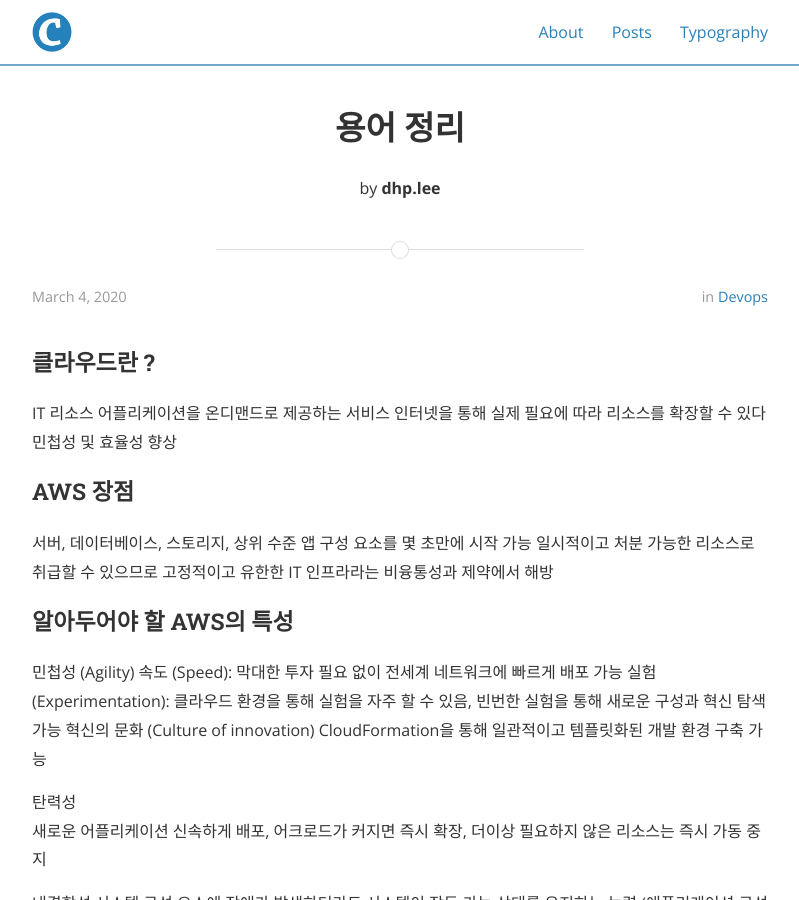
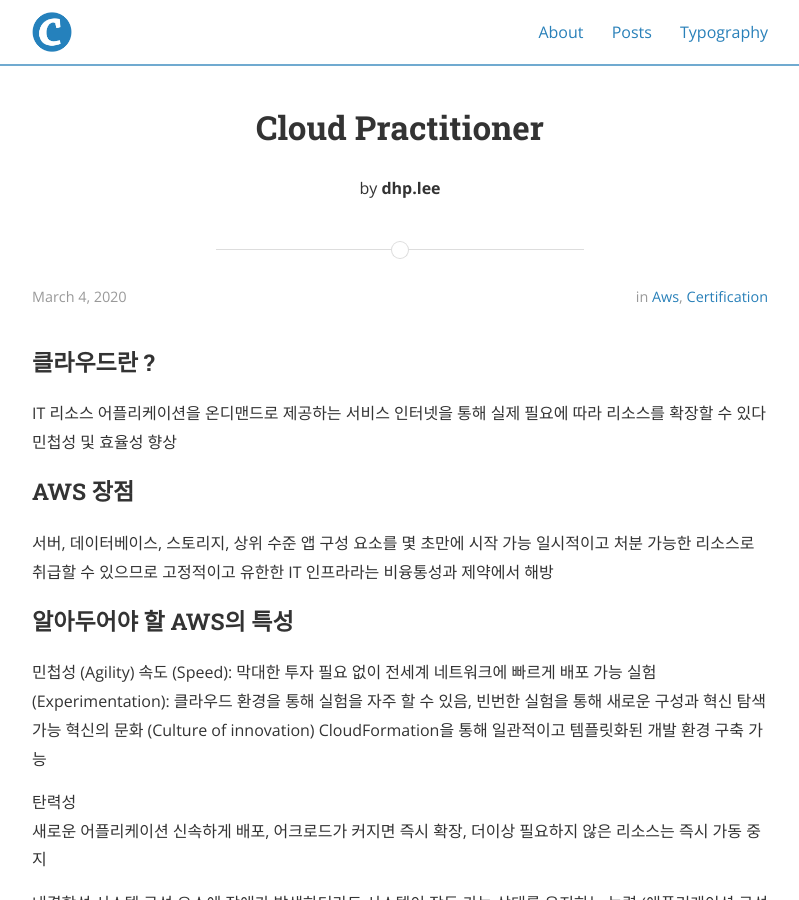
Before and after one commit to elasticboy/elasticboy.github.io, a Jekyll site: the page built from _posts/2020-03-04-cloud-practitioner.md, in a window 1280 px wide and 900 px high. Shown: the whole window, without its empty margins (240-1039 px from the left). Built offline with Jekyll 4.4.1, drawn with Linux system fonts in a browser that asks for light colours; nearby versions of some CDN libraries.

Commit message:
Update 2020-03-04-cloud-practitioner.md

```diff
--- a/_posts/2020-03-04-cloud-practitioner.md
+++ b/_posts/2020-03-04-cloud-practitioner.md
@@ -1,9 +1,9 @@
 ---
 layout: post
-title:  "용어 정리"
+title:  "Cloud Practitioner"
 date:   2020-03-04T21:25:52-00:00
 author: dhp.lee
-categories: DevOps
+categories: AWS Certification
 tags: lorem
 ---
 
```
